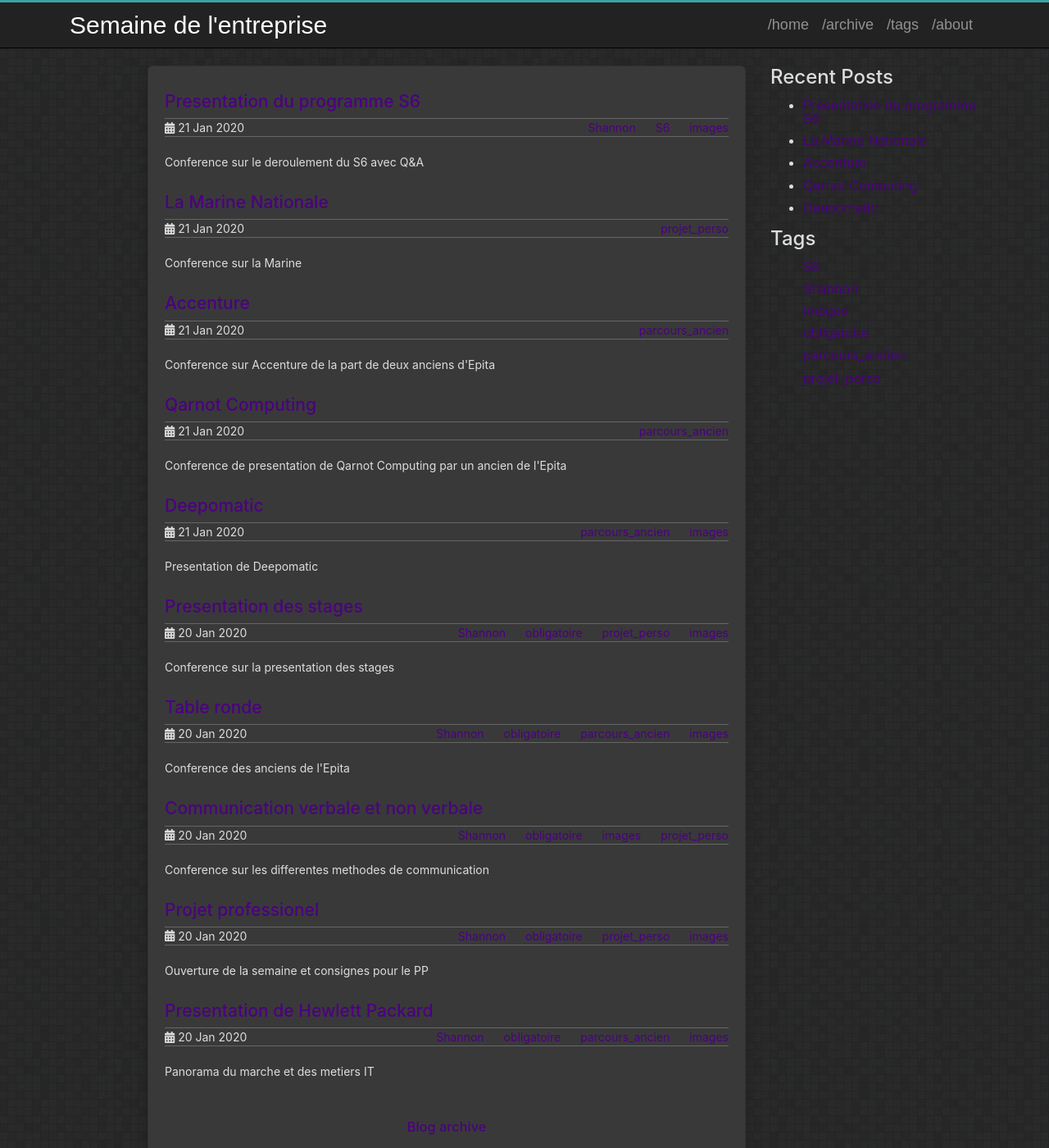
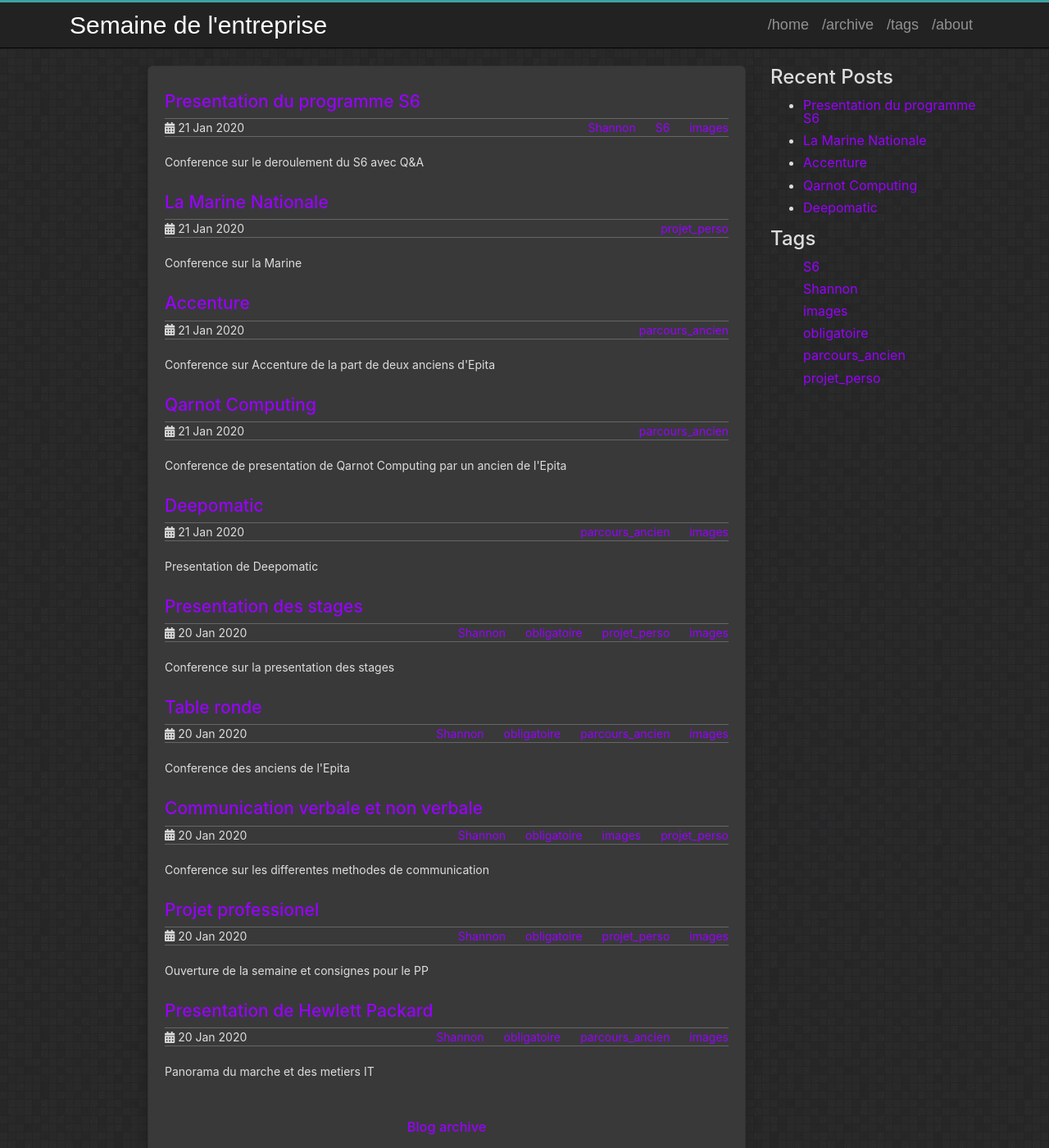
Before and after one commit to lemasyma/entreprise, a Jekyll site: the page built from index.html, in a window 1280 px wide and 1400 px high. Shown: the whole window at 82% size. Built offline with Jekyll 4.4.1, drawn with Linux system fonts in a browser that asks for light colours.

Commit message:
[CSS] Changed colors

```diff
--- a/assets/css/theme.scss
+++ b/assets/css/theme.scss
@@ -17,7 +17,7 @@
 //********************************************************
 
 // Several accent colors, choose one or create your own!$accent-color: #3CA2A2;    // original =)
-$accent-color: #4c0080;    // original =)
+$accent-color: #9900ff;    // original =)
 //$accent-color: #8FD6B3;  // greenish
 //$accent-color: #35B4DE;  // bluish
 //$accent-color: #D2E354;  // yellowish
```
